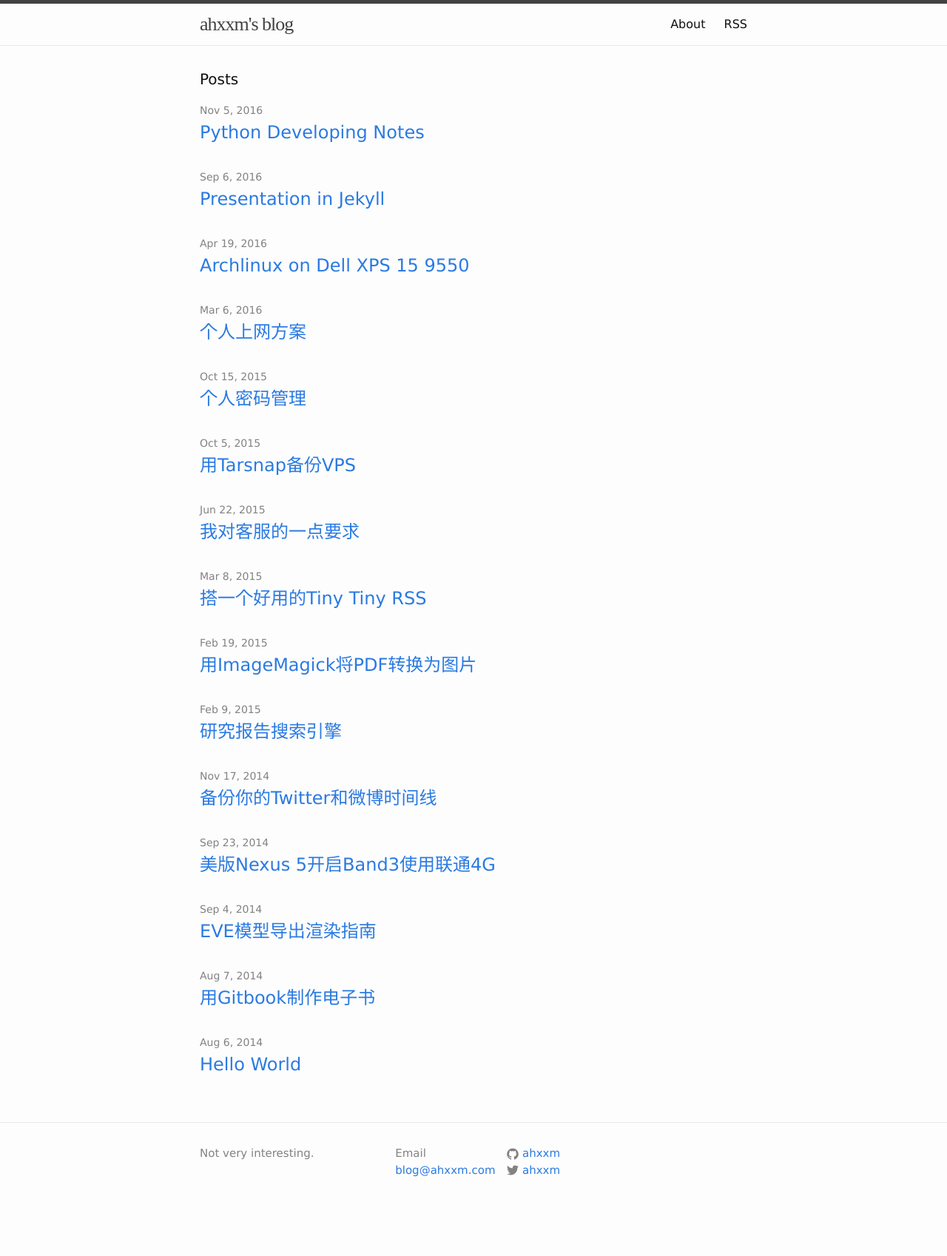
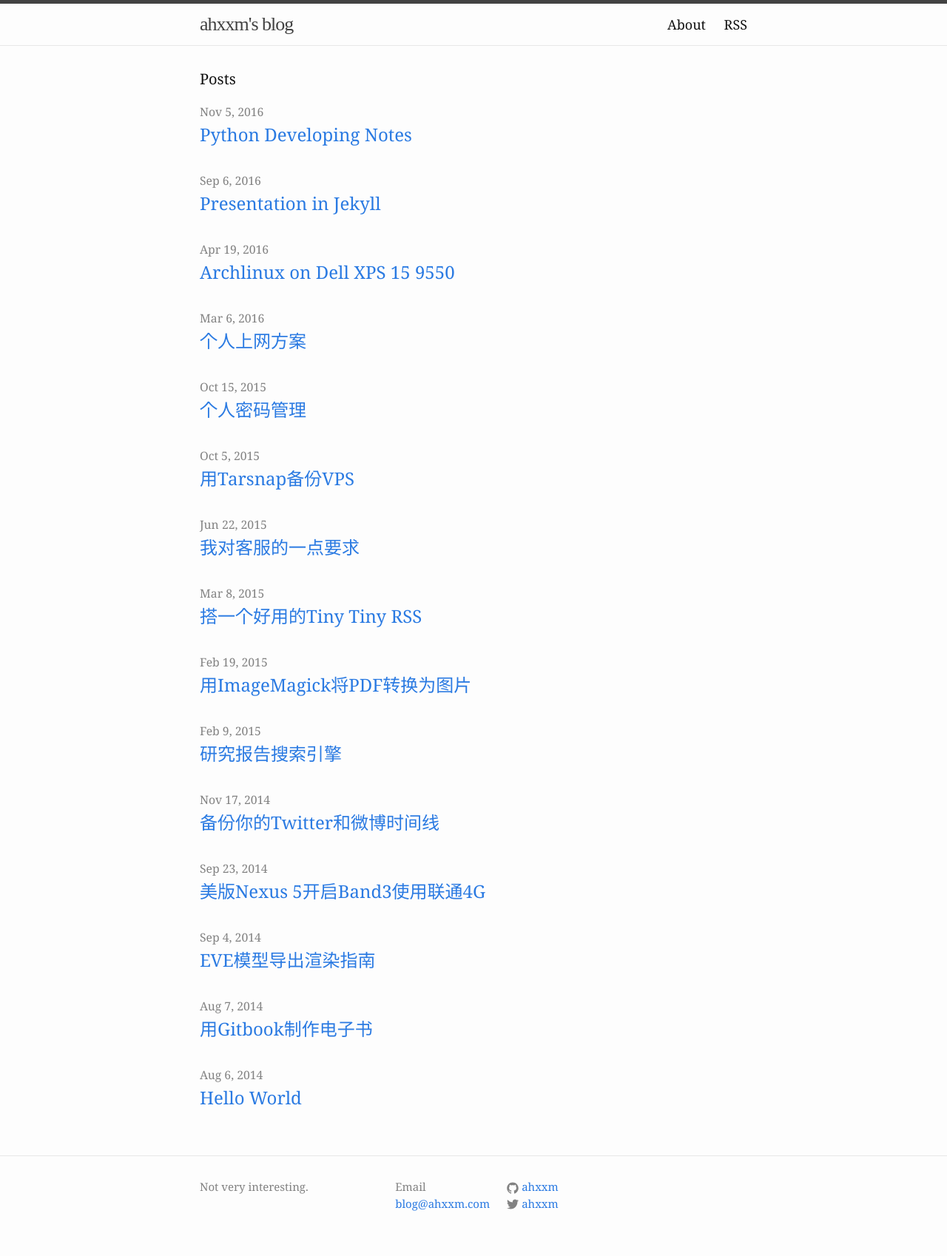
Before and after one commit to ahxxm/ahxxm.github.io, a Jekyll site: the page built from index.html, in a window 1280 px wide. Shown: the whole page at 74% size. Built offline with Jekyll 4.4.1, drawn with Linux system fonts in a browser that asks for light colours; before the commit the page ends 1653 px from its top, so only the background shows below that.

Commit message:
increase base font size, use Georgia for ascii chars

```diff
--- a/css/main.scss
+++ b/css/main.scss
@@ -5,8 +5,8 @@
 
 
 // Variables
-$base-font-family: "Verdana", "Hiragino Sans GB", "Lantinghei SC", Arial, "Microsoft YaHei", "微软雅黑", "STHeiti", "WenQuanYi Micro Hei", SimSun, sans-serif;
-$base-font-size:   16px;
+$base-font-family: Georgia, "Verdana", "Hiragino Sans GB", "Lantinghei SC", Arial, "Microsoft YaHei", "微软雅黑", "STHeiti", "WenQuanYi Micro Hei", SimSun, sans-serif;
+$base-font-size:   18px;
 $base-font-weight: 400;
 $small-font-size:  $base-font-size * 0.875;
 $base-line-height: 1.5;
```
